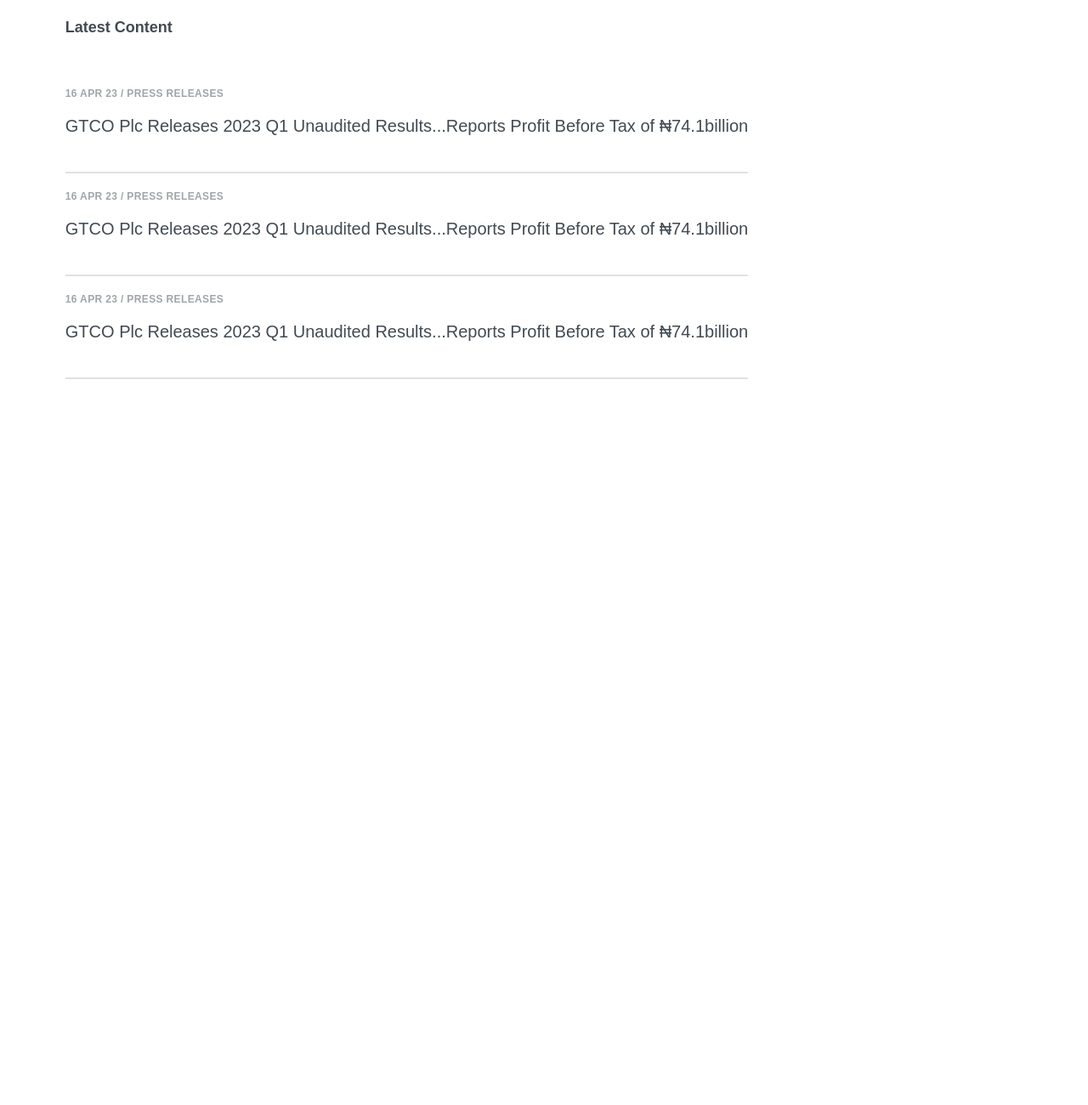
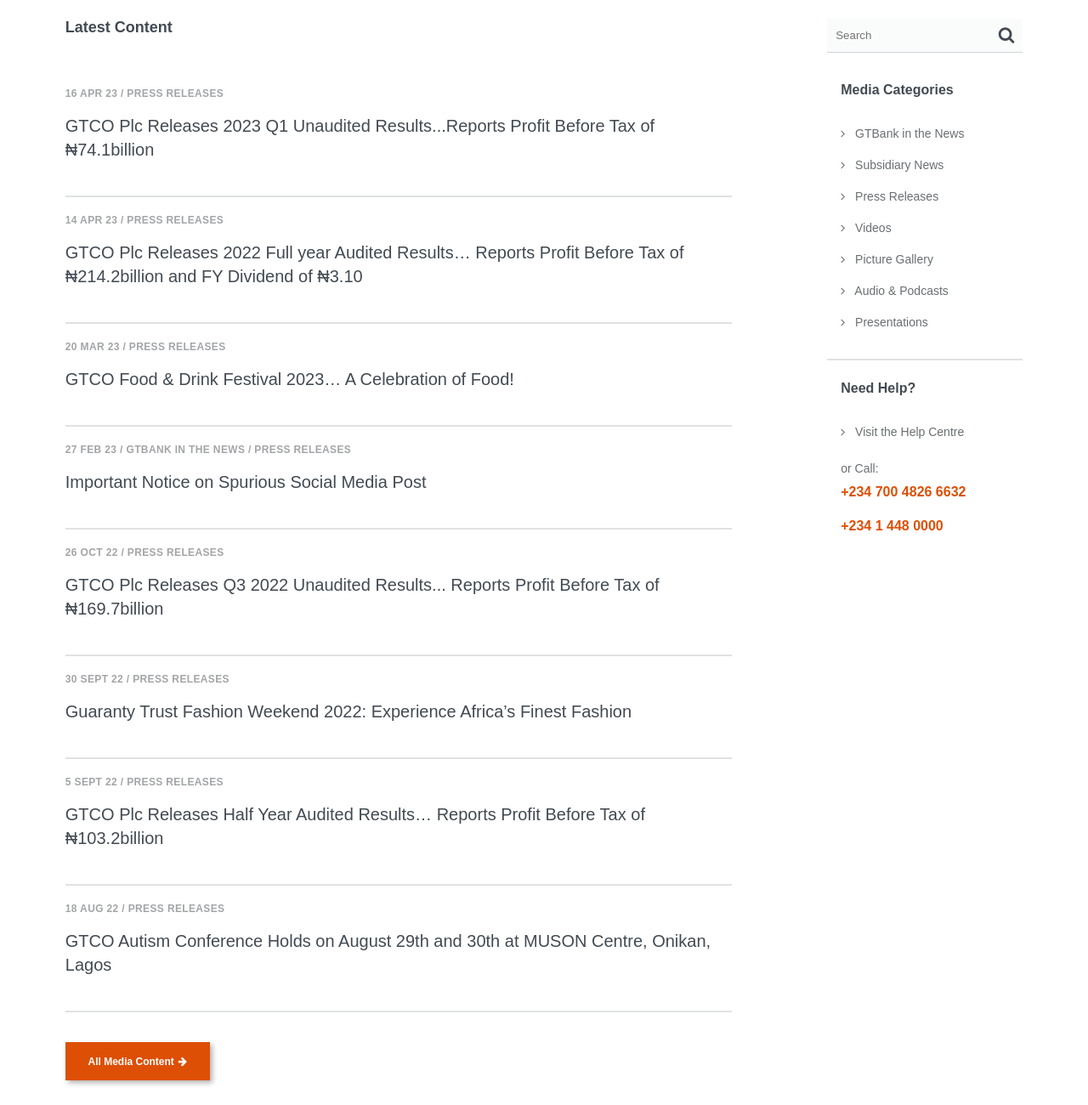
Before and after one commit to KwekuD/GT-Bank, a plain HTML site: page files/mediacenter.html in a window 1280 px wide. Shown: the part 1060-2360 px from the top of the page at 85% size. Before the commit the page ends 1576 px from the top, so only its background shows below. Drawn offline with Linux system fonts and the light colour scheme.

Commit message:
update page and links

```diff
--- a/files/gtbank.css
+++ b/files/gtbank.css
@@ -1536,6 +1536,13 @@
   flex-direction: row;
   padding: 70px 6%;
 }
+.NewsList{
+  flex-basis: 70%;
+  margin-right: 10%;
+}
+.NewsBar{
+  flex-basis: 20%;
+}
 .NewsList h6{
   font-size: 18px;
   font-weight: 600;
@@ -1572,3 +1579,141 @@
   border: 0.65px solid #e0e1e2;
 
 }
+.AllMediaBtn{
+  width: 170px;
+  display: flex;
+  flex-direction: row;
+  justify-content: center;
+  align-items: center;
+  height: 45px;
+  background: #dd4f05;
+  color: #fff;
+  box-shadow: 3px 3px 6px 0 rgba(0,0,0,.3);
+  margin-top: 35px;
+}
+.AllMediaBtn .fa{
+  font-weight: 300;
+  font-size: 12px;
+  margin-left: 5px;
+}
+.AllMediaBtn a{
+  text-decoration: none;
+  color: #fff;
+  font-size: 12px;
+  font-weight: 600;
+
+}
+.AllMediaBtn:hover .fa{
+  padding-left: 10px;
+}
+.MediaSearch{
+  width: 230px;
+  height: 40px;
+  position: relative;
+  margin-bottom: 35px;
+}
+.MediaSearch input[type="search"]{
+  width: 100%;
+  height: 100%;
+  outline: none;
+  box-shadow: none;
+  border: none;
+  border-bottom: 1px solid #ced4da;
+  background: #fafbfb;
+  padding: 10px;
+
+}
+.searchBTn{
+  position: absolute;
+  right: 10px;
+  height: 100%;
+  z-index: 1;
+  outline: none;
+  box-shadow: none;
+  border: none;
+  background: #fafbfb;
+  font-size: 20px;;
+  color: #424a52;
+  border-bottom: 1px solid #ced4da;
+  font-weight: lighter;
+}
+.MediCategories{
+  padding-left: 16px;
+  margin-bottom: 24px;
+}
+.MediCategories h5{
+  color: #424a52;
+  font-weight: 700;
+  font-size: 16px;
+  margin-bottom: 24px;
+  display: block;
+}
+.MediCategories ul{
+  list-style-type: none;
+}
+.MediCategories ul li a{
+  font-weight: 400;
+  line-height: 1.5;
+  text-align: left;
+  font-size: 14px;
+  color: #696f73;
+  fill: #696f73;
+  text-decoration: none;
+  display: block;
+  padding: 8px 0;
+}
+.MediCategories ul li a .fa{
+  margin-right: 8px;
+}
+.MediCategories ul li a:hover{
+  color: #dd4f05;
+}
+.MediCategories2{
+  padding-left: 16px;
+  margin-top: 24px;
+}
+.MediCategories2 h5{
+  color: #424a52;
+  font-weight: 700;
+  font-size: 16px;
+  margin-bottom: 24px;
+  display: block;
+}
+.MediCategories2 a{
+  font-weight: 400;
+  line-height: 1.5;
+  text-align: left;
+  font-size: 14px;
+  color: #696f73;
+  fill: #696f73;
+  text-decoration: none;
+  display: block;
+  padding: 8px 0;
+}
+.MediCategories2 a .fa{
+  margin-right: 8px;
+}
+.MediCategories2 a:hover{
+  color: #dd4f05;
+}
+a[href^=tel]{
+  font-weight: 600;
+  font-size: 16px;
+  color: #dd4f05;
+}
+.MediCategories2 p{
+  font-size: 14px;
+  margin-top: 16px;
+  color: #696f73;
+}
+@media screen and (max-width: 820px){
+
+  .NewsList{
+    width: 100%;
+    margin-right: 0;
+    flex-basis: 100%;
+  }
+  .NewsBar{
+    display: none;
+  }
+}
--- a/files/mediacenter.html
+++ b/files/mediacenter.html
@@ -31,14 +31,14 @@
                     </a>
                   </div>
                   <div class="buttondown">
-                    <a href="#">
+                    <a href="../index.html">
                       <i class="fa fa-angle-down" aria-hidden="true"></i>
                     </a>
                   </div>
               </a>
             </div>
           </li>
-          <li> <a href="#" class="mediaLinks">Locate <i class="fa fa-angle-down" aria-hidden="true"></i></a></li>
+          <li> <a href="personal.html" class="mediaLinks">Locate <i class="fa fa-angle-down" aria-hidden="true"></i></a></li>
           <li>  <a href="#" class="mediaLinks">Media</a></li>
           <li>  <a href="#" class="mediaLinks">Help Centre</a></li>
           <li>  <a href="#" class="mediaLinks">Security</a></li>
@@ -185,19 +185,78 @@
         </div>
         <hr class="solo">
         <div class="NewArticle">
-          <p>16 APR 23 / PRESS RELEASES</p>
-          <a href="#">GTCO Plc Releases 2023 Q1 Unaudited Results...Reports Profit Before Tax of ₦74.1billion</a>
+          <p>14 APR 23 / PRESS RELEASES</p>
+          <a href="#">GTCO Plc Releases 2022 Full year Audited Results… Reports Profit Before Tax of ₦214.2billion and FY Dividend of ₦3.10</a>
 
         </div>
         <hr class="solo">
         <div class="NewArticle">
-          <p>16 APR 23 / PRESS RELEASES</p>
-          <a href="#">GTCO Plc Releases 2023 Q1 Unaudited Results...Reports Profit Before Tax of ₦74.1billion</a>
+          <p>20 MAR 23 / PRESS RELEASES</p>
+          <a href="#">GTCO Food & Drink Festival 2023… A Celebration of Food!</a>
 
         </div>
         <hr class="solo">
+        <div class="NewArticle">
+          <p>27 FEB 23 / GTBANK IN THE NEWS / PRESS RELEASES</p>
+          <a href="#">Important Notice on Spurious Social Media Post</a>
+
+        </div>
+        <hr class="solo">
+        <div class="NewArticle">
+          <p>26 OCT 22  /  PRESS RELEASES</p>
+          <a href="#">GTCO Plc Releases Q3 2022 Unaudited Results... Reports Profit Before Tax of ₦169.7billion</a>
+
+        </div>
+        <hr class="solo">
+        <div class="NewArticle">
+          <p>30 SEPT 22  /  PRESS RELEASES</p>
+          <a href="#">Guaranty Trust Fashion Weekend 2022: Experience Africa’s Finest Fashion</a>
+
+        </div>
+        <hr class="solo">
+        <div class="NewArticle">
+          <p>5 SEPT 22  /  PRESS RELEASES</p>
+          <a href="#">GTCO Plc Releases Half Year Audited Results… Reports Profit Before Tax of ₦103.2billion</a>
+
+        </div>
+        <hr class="solo">
+        <div class="NewArticle">
+          <p>18 AUG 22  /  PRESS RELEASES</p>
+          <a href="#">GTCO Autism Conference Holds on August 29th and 30th at MUSON Centre, Onikan, Lagos</a>
+
+        </div>
+        <hr class="solo">
+        <div class="AllMediaBtn">
+          <a href="#">All Media Content </a>
+          <i class="fa fa-arrow-right" aria-hidden="true"></i>
+        </div>
       </div>
       <div class="NewsBar">
+        <div class="MediaSearch">
+          <input type="search" name="" value="" placeholder="Search">
+          <button type="submit" name="button" class="searchBTn"><i class="fa fa-search" aria-hidden="true"></i></button>
+        </div>
+        <div class="MediCategories">
+          <ul>
+            <h5>Media Categories</h5>
+            <li> <a href="#"><i class="fa fa-angle-right" aria-hidden="true"></i> GTBank in the News</a> </li>
+            <li> <a href="#"><i class="fa fa-angle-right" aria-hidden="true"></i> Subsidiary News</a> </li>
+            <li> <a href="#"><i class="fa fa-angle-right" aria-hidden="true"></i> Press Releases</a> </li>
+            <li> <a href="#"><i class="fa fa-angle-right" aria-hidden="true"></i> Videos</a> </li>
+            <li> <a href="#"><i class="fa fa-angle-right" aria-hidden="true"></i> Picture Gallery</a> </li>
+            <li> <a href="#"><i class="fa fa-angle-right" aria-hidden="true"></i> Audio & Podcasts</a> </li>
+            <li> <a href="#"><i class="fa fa-angle-right" aria-hidden="true"></i> Presentations</a> </li>
+          </ul>
+        </div>
+        <hr class="solo">
+        <div class="MediCategories2">
+          <h5>Need Help?</h5>
+          <a href="#"><i class="fa fa-angle-right" aria-hidden="true"></i> Visit the Help Centre</a>
+          <p>or Call:</p>
+          <a href="tel:+234700482666328" class="hott">+234 700 4826 6632</a>
+          <a href="tel:+23414480000" class="hott">+234 1 448 0000</a>
+
+        </div>
 
       </div>
 
```
Also changed, not shown: files/personal.html (+1 -1 lines), index.html (+1 -1 lines).
